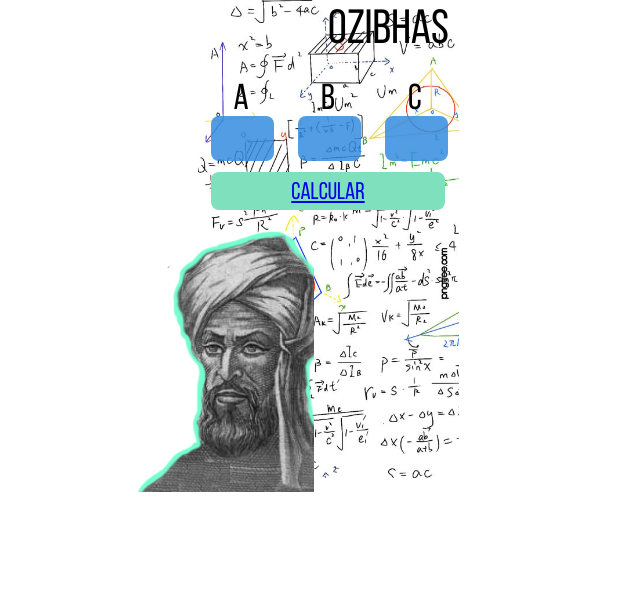
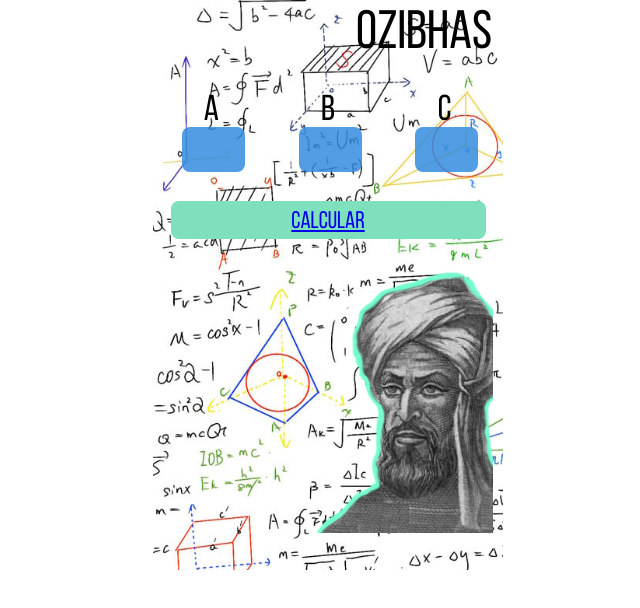
Before and after one commit to PedroPauloMessiasLins/ozibhas, a plain HTML site: page index.html in a window 1280 px wide. Shown: the whole page, without its empty margins (312-952 px from the left). Drawn offline with Linux system fonts and the light colour scheme.

Commit message:
Update style.css
2.3 version

```diff
--- a/style.css
+++ b/style.css
@@ -3,8 +3,8 @@ body {
 }
 
 .principal {
-    width: 261px;
-    height: 478px;
+    width: 350px;
+    height: 570px;
     padding: 0;
     margin: auto;
     background-image: url(./img/fundo2.jpeg);
@@ -39,11 +39,11 @@ body {
 
 .texto {
     font-family: 'bebas_neueregular';
-    font-size: 48px;
+    font-size: 54px;
     font-weight: 400;
-    margin-left: 50%;
+    margin-left: 58%;
     margin-top: 0%;
-    margin-bottom: 9%;
+    margin-bottom: 8%;
 
 }
 
@@ -60,7 +60,7 @@ body {
     width: 59px;
     height: 43px;
     margin: auto;
-    margin-left: 15%;
+    margin-left: 25%;
     margin-bottom: 14%;
     background-color: #328bdfd7 ;
     border: none;
@@ -81,18 +81,20 @@ body {
 }
 
 .foto1 {
-    margin-left: 35%;
-    margin-top: -95%;
+    margin-left: 49%;
+    margin-top: -90%;
     z-index: 0;
+    margin-bottom: 4%;
 }
 
 .formula {
-    width: 45%;
+    width: 42%;
     background-color: #328bdfd7;
     border-radius: 8px;
     height: 23%;
     margin-top: -65%;
     margin-left: 6%;
+    padding-left: 6%;
 }
 
 .fonte{
@@ -114,16 +116,15 @@ body {
     background-color: rgba(0,0,0,-0.6);
   }
 
-
   .modal-content {
-   background-color: rgba(196, 196, 196, 0.76);
+    background-color: rgba(196, 196, 196, 0.76);
     margin: auto;
     padding: 20px;
     border: 1px solid #888;
     border-radius: 6px;
     width: 220px ;
+
   }
-
 
   .close {
     color: black;
@@ -143,6 +144,8 @@ body {
 
 
 
+
+
 @font-face {
     font-family: 'bebas_neueregular';
     src: url('./font/bebasneue-regular1-webfont.woff2') format('woff2'),
```
